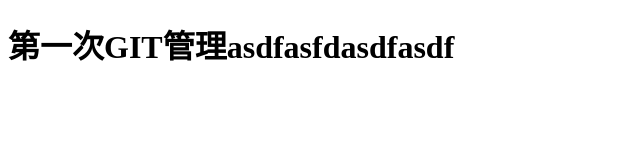
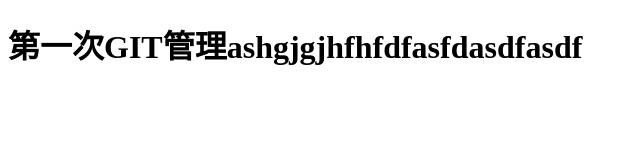
Before and after one commit to kellywang0427/git-demo, a plain HTML site: page index.html in a window 1280 px wide. Shown: the whole page, without its empty margins (0-640 px from the left). Drawn offline with Linux system fonts and the light colour scheme.

Commit message:
第一次

```diff
--- a/index.html
+++ b/index.html
@@ -9,7 +9,7 @@
 </head>
 
 <body>
-    <h1>第一次GIT管理asdfasfdasdfasdf</h1>
+    <h1>第一次GIT管理ashgjgjhfhfdfasfdasdfasdf</h1>
 </body>
 
 </html>
```
